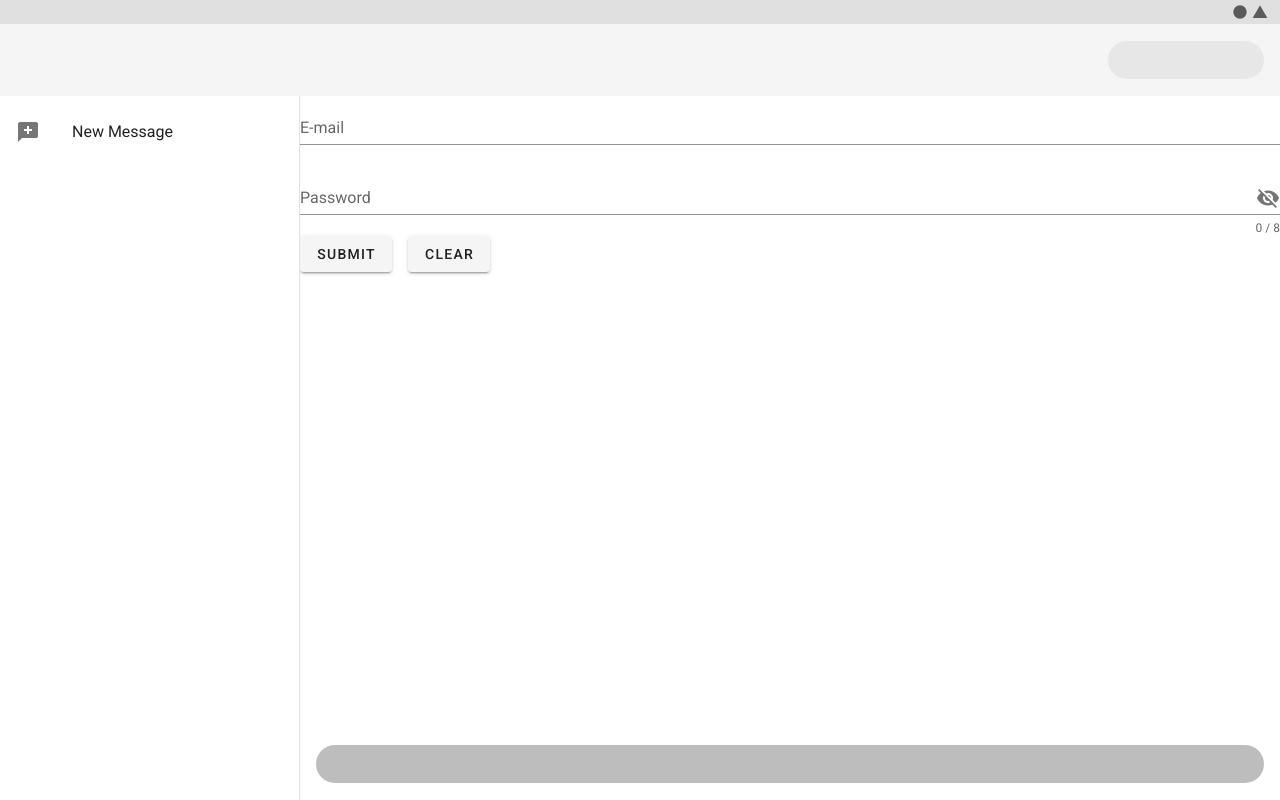
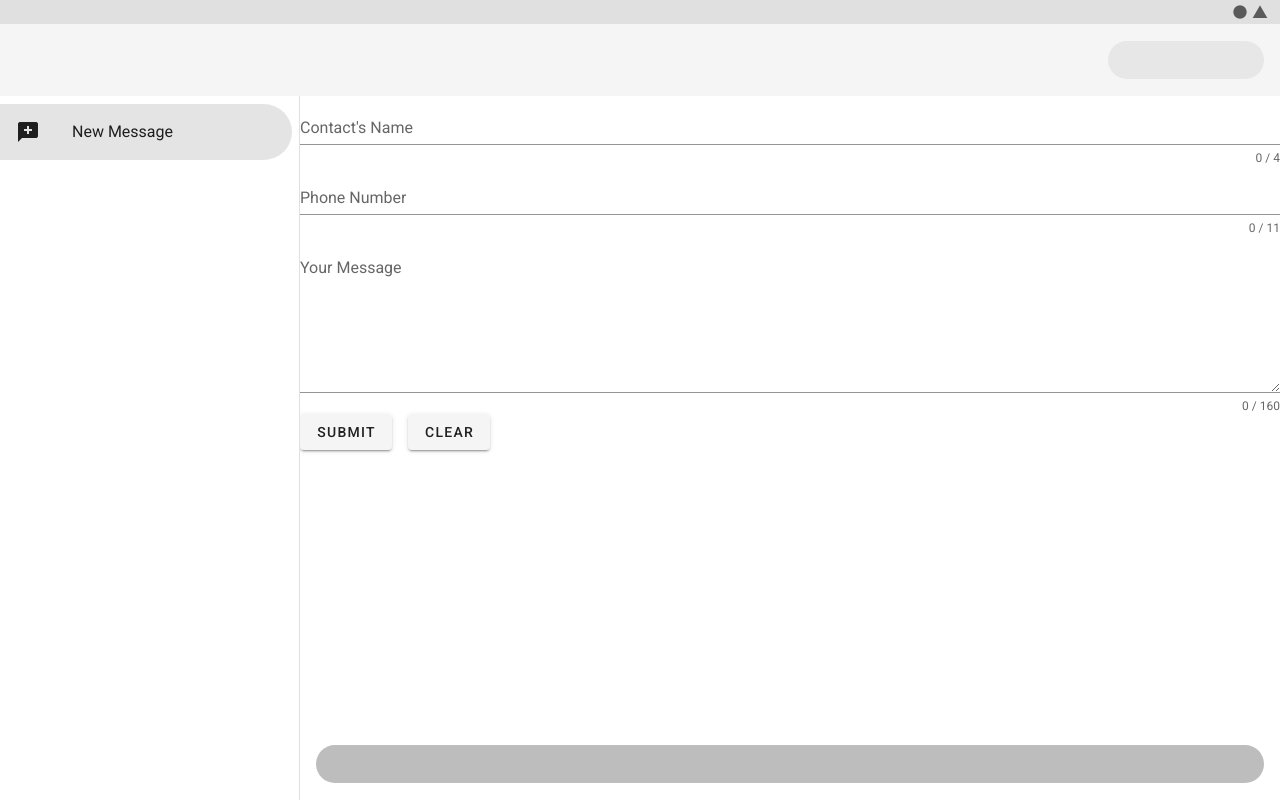
Before and after one commit to ChanceTheHacker/citygro-frontend, a Vue app: page /#/new-message in a window 1280 px wide. Before the commit this address led to /#/login. Built offline with nearby package versions, Linux system fonts and the light colour scheme; no server answers.

Commit message:
lots of bug fixes. don't work on code while exhausted

```diff
--- a/src/App.vue
+++ b/src/App.vue
@@ -68,33 +68,7 @@ export default {
   data: () => ({
     drawer: null,
     text: "",
-    items: [
-      // { title: "Home", icon: "mdi-message-text", to: "/" },
-      {
-        title: "New Message",
-        icon: "mdi-message-plus",
-        to: "/new-message",
-        convoId: "0",
-        click: "0",
-      },
-      // { title: "About", icon: "mdi-message-alert", to: "/about" },
-      // { title: "Login", icon: "mdi-message-text", to: "/login" },
-    ],
   }),
-  created: async function() {
-    const conversations = await this.getConversations();
-    const array = [];
-    for (const convoId in conversations) {
-      const newItem = {};
-      newItem.title = conversations[convoId].messages[0].nickname;
-      newItem.icon = "mdi-message-text";
-      newItem.to = "/";
-      newItem.convoId = convoId;
-      newItem.click = convoId;
-      array.push(newItem);
-    }
-    this.items = this.items.concat(array);
-  },
   methods: {
     async getConversations() {
       return store.getters.getConversations;
@@ -105,13 +79,38 @@ export default {
       }
     },
   },
-  // computed: {
-  //   async setActiveConvo(info) {
-  //     if (info !== "0") {
-  //       store.dispatch("setActiveConvo", info);
-  //     }
-  //   },
-  // },
+  computed: {
+    activeConvo() {
+      return store.state.activeConvo;
+    },
+    items() {
+      const { conversations } = store.state;
+      const newArray = [];
+      const initialArray = [
+        {
+          title: "New Message",
+          icon: "mdi-message-plus",
+          to: "/new-message",
+          convoId: "0",
+          click: "0",
+        },
+      ];
+      // loop conversations and add them to a new array
+      if (!conversations.default) {
+        for (const convoId in conversations) {
+          const newItem = {};
+          newItem.title = conversations[convoId].messages[0].nickname;
+          newItem.icon = "mdi-message-text";
+          newItem.to = "/";
+          newItem.convoId = convoId;
+          newItem.click = convoId;
+          newArray.push(newItem);
+        }
+      }
+
+      return initialArray.concat(newArray);
+    },
+  },
 };
 </script>
 
--- a/src/store/index.js
+++ b/src/store/index.js
@@ -10,9 +10,10 @@ export default new Vuex.Store({
   state: {
     // just storing the userID here, will implement actual auth later to keep tokens secret
     // needless to say, but don't have any private conversations here... This is not secure
-    // userId: "9049ba9f-8004-4f29-b038-757e463eab03",
-    userId: "",
-    conversations: {},
+
+    // userId: "",
+    userId: "9049ba9f-8004-4f29-b038-757e463eab03",
+    conversations: {default: true},
     tracking: 0,
     activeConvo: "18326597981",
     thisPhoneNumber: "16178551376",
@@ -39,7 +40,7 @@ export default new Vuex.Store({
       return userId ? true : false
     },
     async setActiveConvo(state, info){
-      return setActiveConvo(state, info)
+      return state.commit("setActiveConvo", info)
     },
     async initialize(state){
       const info = {id: this.state.userId}
--- a/src/views/Home.vue
+++ b/src/views/Home.vue
@@ -19,7 +19,7 @@ export default {
   name: "Home",
   components: {},
   data: () => ({
-    messages: [],
+    // messages: [],
   }),
   created: function() {
     this.initialize(),
@@ -27,20 +27,23 @@ export default {
       (this.autoSync = setInterval(() => this.syncMessages(), 15000));
   },
   computed: {
-    // leftOrRight: function() {
-    //   console.log(this);
-    //   if (this.to_phone === "16178551376") {
-    //     return { width: "60%" };
-    //   } else {
-    //     return { width: "60%", marginLeft: "40%" };
-    //   }
-    // },
+    activeConvo() {
+      return store.state.activeConvo;
+    },
+    messages() {
+      const { conversations, activeConvo } = store.state;
+      if (!conversations.default) {
+        const messages = conversations[activeConvo].messages;
+        return messages;
+      } else return { messages: [] };
+    },
   },
   methods: {
     initialize: async function() {
       try {
         const data = await store.dispatch("initialize");
-        this.messages = data.conversations[data.activeConvo].messages;
+        // this.messages = data.conversations[data.activeConvo].messages;
+        messages();
       } catch (err) {
         console.log(err);
       }
@@ -48,8 +51,8 @@ export default {
     syncMessages: async function() {
       try {
         const data = await store.dispatch("syncMessages");
-        if (data) this.messages = data.conversations[data.activeConvo].messages;
-
+        // if (data) this.messages = data.conversations[data.activeConvo].messages;
+        messages();
         console.log("synced");
       } catch (err) {
         console.log(err);
```
